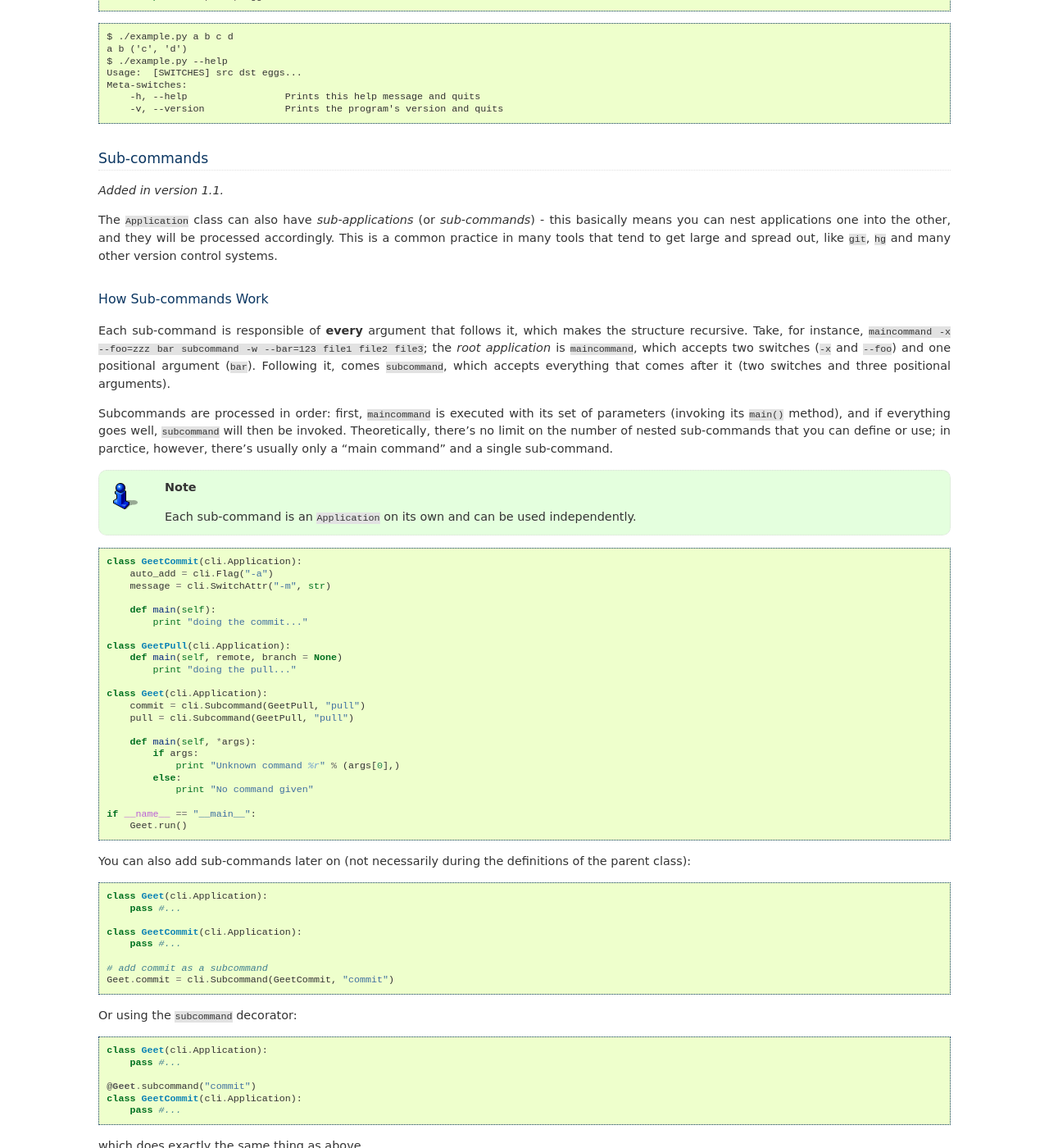
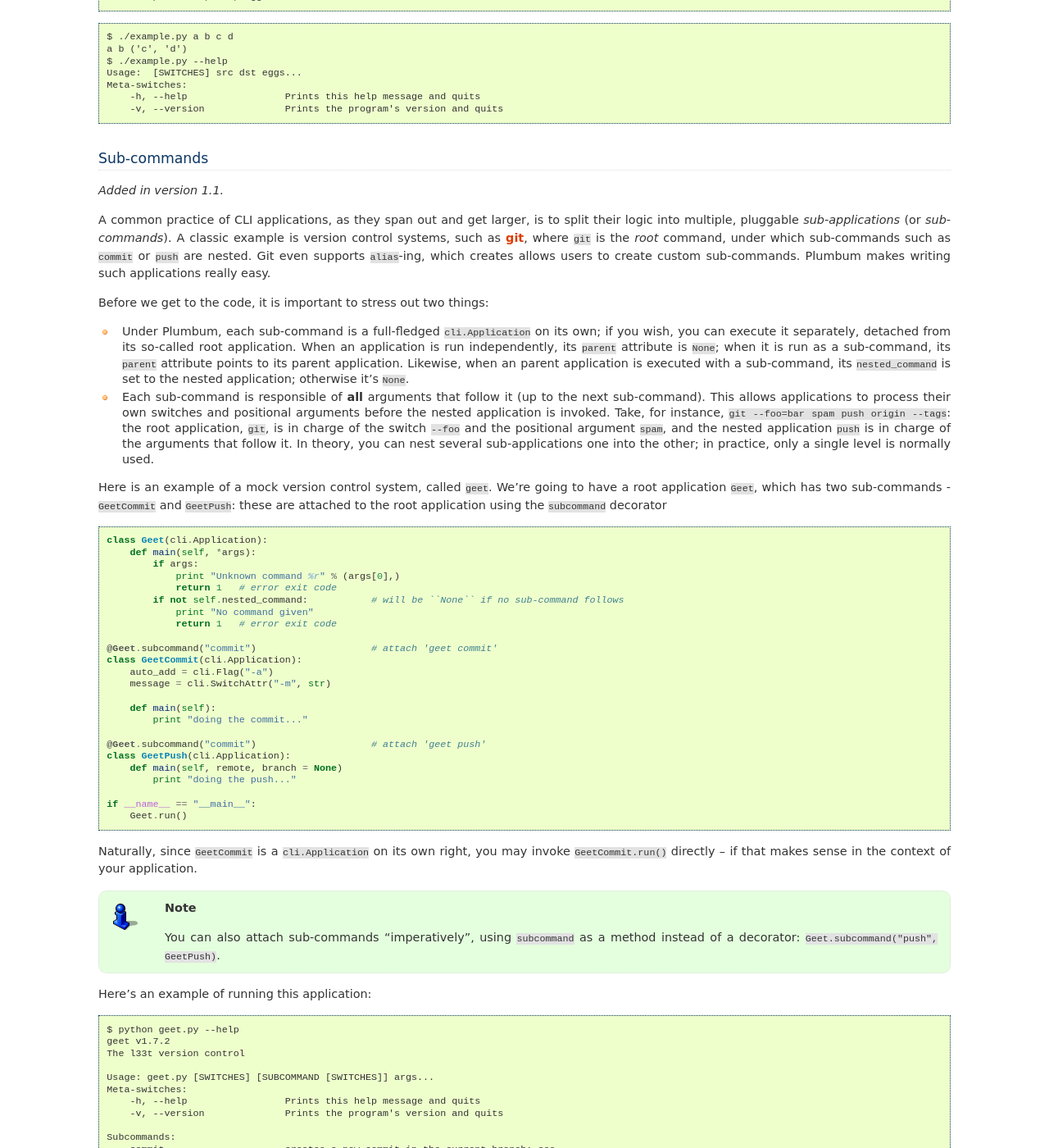
Before and after one commit to tomerfiliba/plumbum, a Sphinx documentation site: the page built from docs/cli.rst, in a window 1280 px wide and 1400 px high, scrolled down 5530 px. Shown: the whole window at 82% size. Built offline with Sphinx 7.4.7, drawn with Linux system fonts in a browser that asks for light colours; some of the changed text lies outside the part shown.

Commit message:
subcommand docs; closes #44, #45

```diff
--- a/CHANGELOG.rst
+++ b/CHANGELOG.rst
@@ -2,6 +2,10 @@
 ---
 * `Paramiko <http://pypi.python.org/pypi/paramiko/1.8.0>`_ integration
   `#10 <https://github.com/tomerfiliba/plumbum/issues/10>`_
+* CLI: now with built-in support for `sub-commands <http://plumbum.readthedocs.org/en/latest/cli.html#sub-commands>`_.
+  See also: `#43 <https://github.com/tomerfiliba/plumbum/issues/43>`_
+* The "import hack" has moved to the package's ``__init__.py``, to make it importable directly
+  `#45 <https://github.com/tomerfiliba/plumbum/issues/45>`_
 
 1.0.1
 -----
--- a/docs/cli.rst
+++ b/docs/cli.rst
@@ -342,30 +342,44 @@ Sub-commands
 ------------
 .. versionadded:: 1.1
 
-The ``Application`` class can also have *sub-applications* (or *sub-commands*) - this basically
-means you can nest applications one into the other, and they will be processed accordingly.
-This is a common practice in many tools that tend to get large and spread out, like ``git``,
-``hg`` and many other version control systems.
+A common practice of CLI applications, as they span out and get larger, is to split their
+logic into multiple, pluggable *sub-applications* (or *sub-commands*). A classic example is version
+control systems, such as `git <http://git-scm.com/>`_, where ``git`` is the *root* command,
+under which sub-commands such as ``commit`` or ``push`` are nested. Git even supports ``alias``-ing,
+which creates allows users to create custom sub-commands. Plumbum makes writing such applications
+really easy.
 
-How Sub-commands Work
-^^^^^^^^^^^^^^^^^^^^^
-Each sub-command is responsible of **every** argument that follows it, which makes the structure
-recursive. Take, for instance, ``maincommand -x --foo=zzz bar subcommand -w --bar=123 file1 file2 file3``;
-the *root application* is ``maincommand``, which accepts two switches (``-x`` and ``--foo``) and
-one positional argument (``bar``). Following it, comes ``subcommand``, which accepts everything
-that comes after it (two switches and three positional arguments).
+Before we get to the code, it is important to stress out two things:
 
-Subcommands are processed in order: first, ``maincommand`` is executed with its set of parameters
-(invoking its ``main()`` method), and if everything goes well, ``subcommand`` will then be invoked.
-Theoretically, there's no limit on the number of nested sub-commands that you can define or use;
-in parctice, however, there's usually only a "main command" and a single sub-command.
+* Under Plumbum, each sub-command is a full-fledged ``cli.Application`` on its own; if you wish,
+  you can execute it separately, detached from its so-called root application. When an application
+  is run independently, its ``parent`` attribute is ``None``; when it is run as a sub-command,
+  its ``parent`` attribute points to its parent application. Likewise, when an parent application
+  is executed with a sub-command, its ``nested_command`` is set to the nested application; otherwise
+  it's ``None``.
 
+* Each sub-command is responsible of **all** arguments that follow it (up to the next sub-command).
+  This allows applications to process their own switches and positional arguments before the nested
+  application is invoked. Take, for instance, ``git --foo=bar spam push origin --tags``: the root
+  application, ``git``, is in charge of the switch ``--foo`` and the positional argument ``spam``,
+  and the nested application ``push`` is in charge of the arguments that follow it. In theory,
+  you can nest several sub-applications one into the other; in practice, only a single level
+  is normally used.
 
-.. note::
-    Each sub-command is an ``Application`` on its own and can be used independently.
+Here is an example of a mock version control system, called ``geet``. We're going to have a root
+application ``Geet``, which has two sub-commands - ``GeetCommit`` and ``GeetPush``: these are
+attached to the root application using the ``subcommand`` decorator ::
 
-::
+    class Geet(cli.Application):
+        def main(self, *args):
+            if args:
+                print "Unknown command %r" % (args[0],)
+                return 1   # error exit code
+            if not self.nested_command:           # will be ``None`` if no sub-command follows
+                print "No command given"
+                return 1   # error exit code
 
+    @Geet.subcommand("commit")                    # attach 'geet commit'
     class GeetCommit(cli.Application):
         auto_add = cli.Flag("-a")
         message = cli.SwitchAttr("-m", str)
@@ -373,49 +387,60 @@ in parctice, however, there's usually only a "main command" and a single sub-com
         def main(self):
             print "doing the commit..."
 
-    class GeetPull(cli.Application):
+    @Geet.subcommand("commit")                    # attach 'geet push'
+    class GeetPush(cli.Application):
         def main(self, remote, branch = None)
-            print "doing the pull..."
-
-    class Geet(cli.Application):
-        commit = cli.Subcommand(GeetPull, "pull")
-        pull = cli.Subcommand(GeetPull, "pull")
-
-        def main(self, *args):
-            if args:
-                print "Unknown command %r" % (args[0],)
-            else:
-                print "No command given"
+            print "doing the push..."
 
     if __name__ == "__main__":
         Geet.run()
 
-You can also add sub-commands later on (not necessarily during the definitions of the parent class)::
+Naturally, since ``GeetCommit`` is a ``cli.Application`` on its own right, you may invoke
+``GeetCommit.run()`` directly -- if that makes sense in the context of your application.
 
-    class Geet(cli.Application):
-        pass #...
+.. note::
+    You can also attach sub-commands "imperatively", using ``subcommand`` as a method instead
+    of a decorator: ``Geet.subcommand("push", GeetPush)``.
 
-    class GeetCommit(cli.Application):
-        pass #...
+Here's an example of running this application::
 
-    # add commit as a subcommand
-    Geet.commit = cli.Subcommand(GeetCommit, "commit")
+    $ python geet.py --help
+    geet v1.7.2
+    The l33t version control
 
-Or using the ``subcommand`` decorator::
+    Usage: geet.py [SWITCHES] [SUBCOMMAND [SWITCHES]] args...
+    Meta-switches:
+        -h, --help                 Prints this help message and quits
+        -v, --version              Prints the program's version and quits
 
-    class Geet(cli.Application):
-        pass #...
+    Subcommands:
+        commit                     creates a new commit in the current branch; see
+                                   'geet commit --help' for more info
+        push                       pushes the current local branch to the remote
+                                   one; see 'geet push --help' for more info
 
-    @Geet.subcommand("commit")
-    class GeetCommit(cli.Application):
-        pass #...
+    $ python geet.py commit --help
+    geet commit v1.7.2
+    creates a new commit in the current branch
 
-which does exactly the same thing as above.
+    Usage: geet commit [SWITCHES]
+    Meta-switches:
+        -h, --help                 Prints this help message and quits
+        -v, --version              Prints the program's version and quits
+
+    Switches:
+        -a                         automatically add changed files
+        -m VALUE:str               sets the commit message; required
+
+    $ python geet.py commit -m "foo"
+    committing...
 
 
 See Also
 --------
 * `filecopy.py <https://github.com/tomerfiliba/plumbum/blob/master/examples/filecopy.py>`_ example
+* `geet.py <https://github.com/tomerfiliba/plumbum/blob/master/examples/geet.py>`_ - an runnable
+   example of using sub-commands
 * `RPyC <http://rpyc.sf.net>`_ has changed it bash-based build script to Plumbum CLI.
   Notice `how short and readable <https://github.com/tomerfiliba/rpyc/blob/c457a28d689df7605838334a437c6b35f9a94618/build.py>`_
   it is.
--- a/plumbum/__init__.py
+++ b/plumbum/__init__.py
@@ -54,7 +54,7 @@ class LocalModule(ModuleType):
     """The module-hack that allows us to use ``from plumbum.cmd import some_program``"""
     __all__ = ()                # to make help() happy
     __package__ = __name__
-    __getitem__ = __getattr__ = local.__getitem__
+    __getattr__ = local.__getitem__
 
 cmd = LocalModule(__name__ + ".cmd", LocalModule.__doc__)
 sys.modules[cmd.__name__] = cmd
```
Also changed, not shown: 4 other files.
